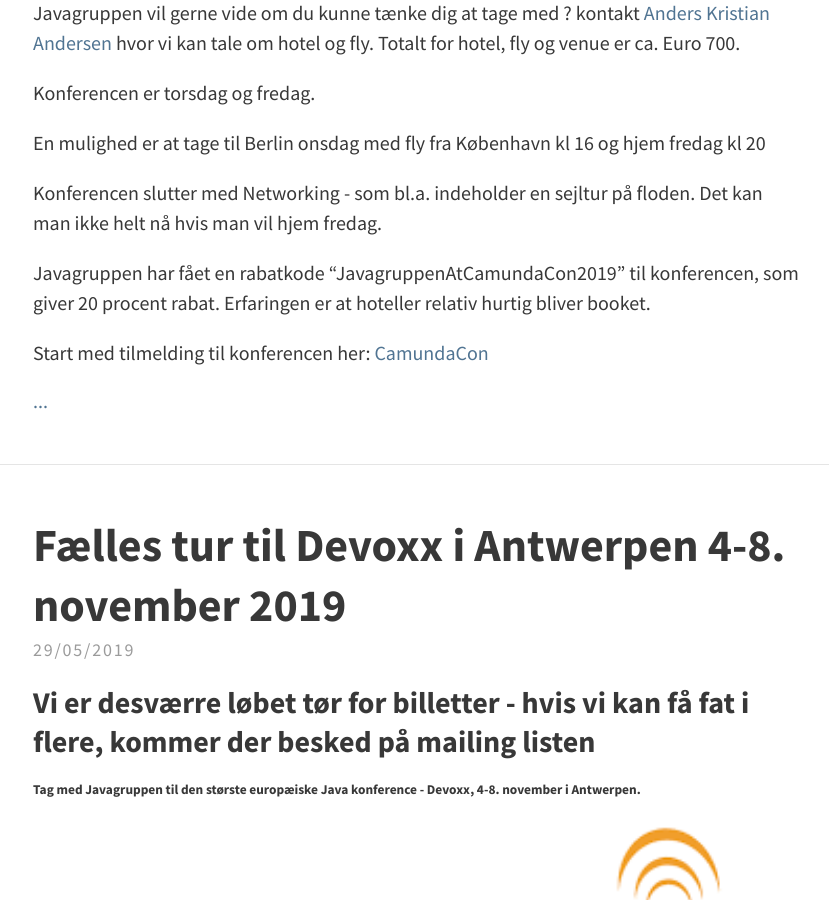
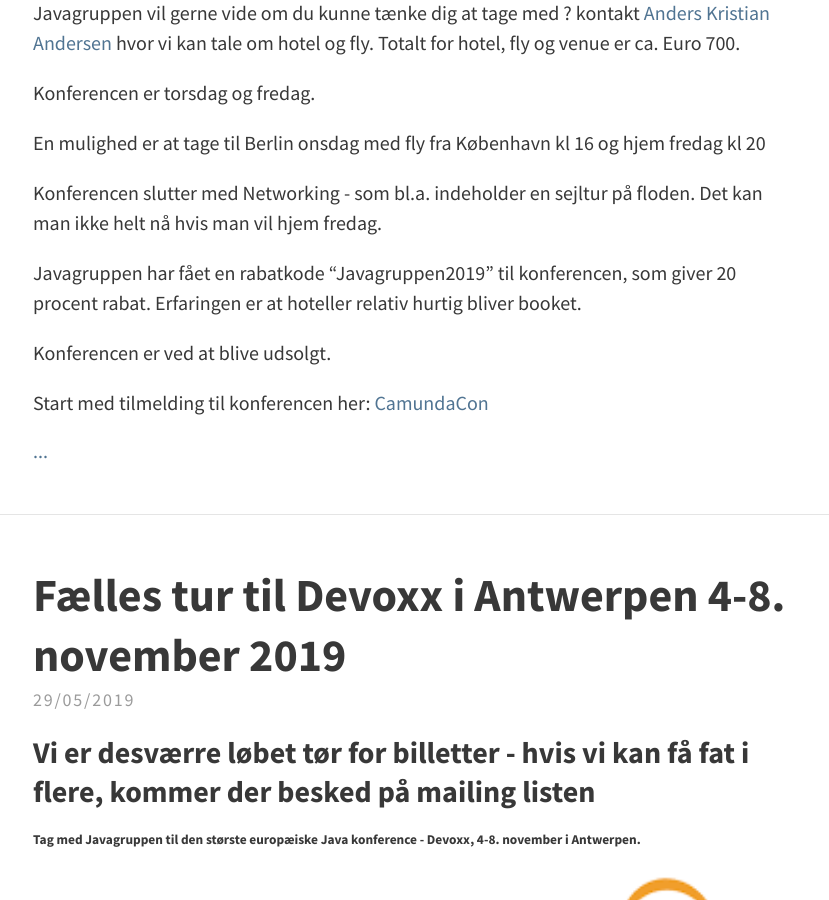
Before and after one commit to javagruppen/site, a Jekyll site: the page built from index.html, in a window 1280 px wide and 900 px high, scrolled down 1259 px. Shown: the whole window, without its empty margins (223-1052 px from the left). Built offline with Jekyll 4.4.1, drawn with Linux system fonts in a browser that asks for light colours; the list of posts is cut into pages by our own code.

Commit message:
camundacon ved at blive udsolgt

```diff
--- a/_posts/2019/2019-05-30-CamundaCon.md
+++ b/_posts/2019/2019-05-30-CamundaCon.md
@@ -26,7 +26,9 @@ Konferencen slutter med Networking - som bl.a. indeholder en sejltur på floden.
 Det kan man ikke helt nå hvis man vil hjem fredag.
 
 
-Javagruppen har fået en rabatkode "JavagruppenAtCamundaCon2019" til konferencen, som giver 20 procent rabat.
+Javagruppen har fået en rabatkode "Javagruppen2019" til konferencen, som giver 20 procent rabat.
 Erfaringen er at hoteller relativ hurtig bliver booket.
 
+Konferencen er ved at blive udsolgt.
+
 Start med tilmelding til konferencen her:  [CamundaCon](https://camunda.com/events/camundacon/)
```
